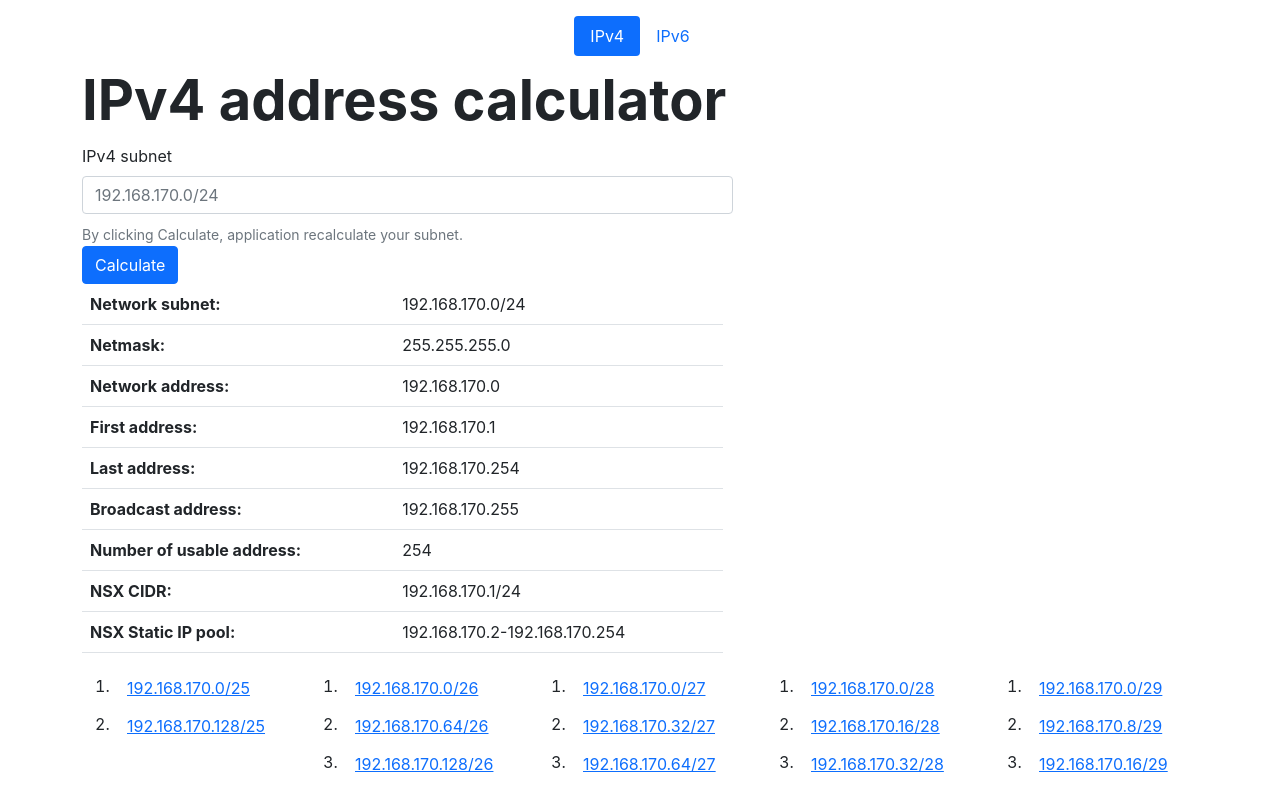
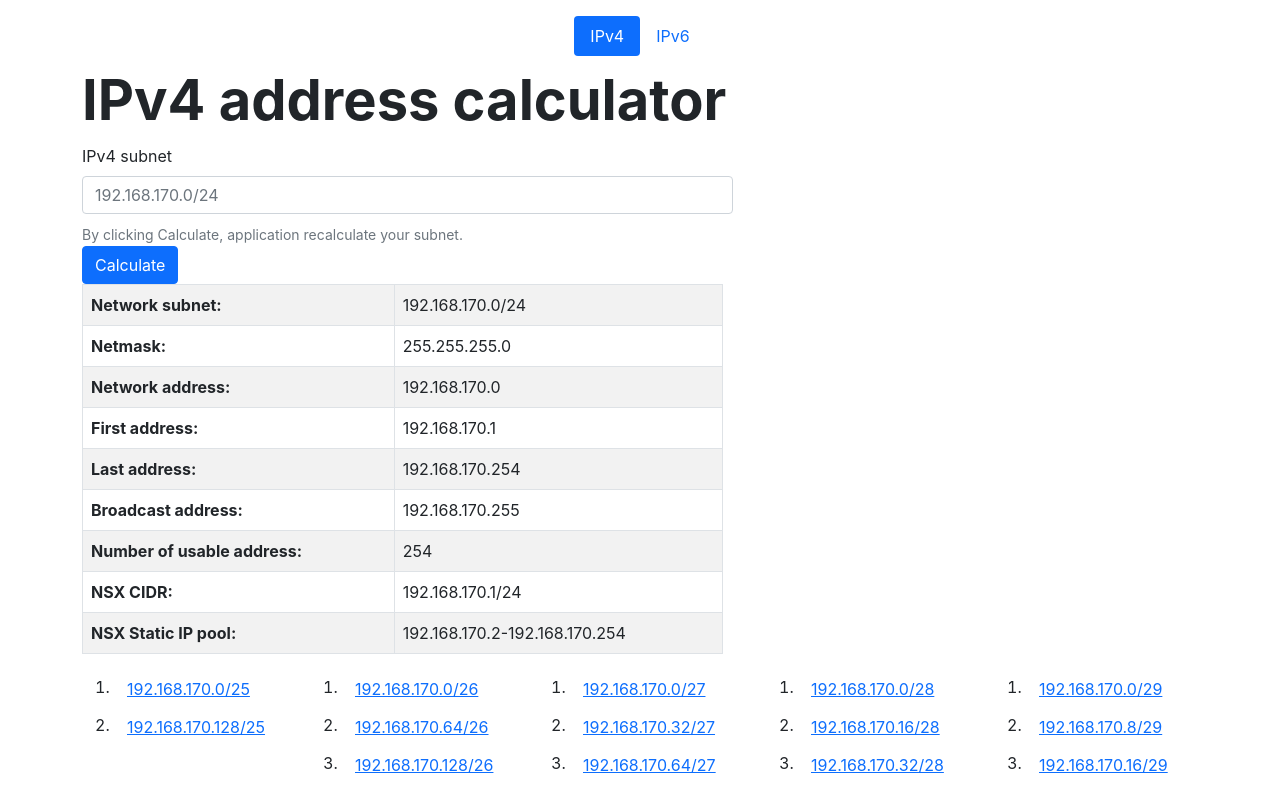
Before and after one commit to patykmar/ip-calc, a React (Create React App) app in the folder frontend/: page / in a window 1280 px wide. Shown: the top 792 px of the page. Built offline with nearby package versions, Linux system fonts and the light colour scheme.

Commit message:
rewrite to Bootstrap-react component

```diff
--- a/frontend/src/components/ipcalc/resultsTable/SubnetTableV4.js
+++ b/frontend/src/components/ipcalc/resultsTable/SubnetTableV4.js
@@ -1,18 +1,19 @@
 import React from "react";
 import SubnetTableRow from "./SubnetTableRow";
+import {Table} from "react-bootstrap";
 
 class SubnetTableV4 extends React.Component {
 
     render = () => {
         return (
             <div className="col-lg-7 text-center text-lg-start">
-                <table className="table">
+                <Table striped bordered hover>
                     <tbody>
                     {Object.values(this.props.outputTableData).map((item, index) => (
                         <SubnetTableRow key={index} rowKey={item.key} rowValue={item.value}/>
                     ))}
                     </tbody>
-                </table>
+                </Table>
             </div>
         );
     };
```
